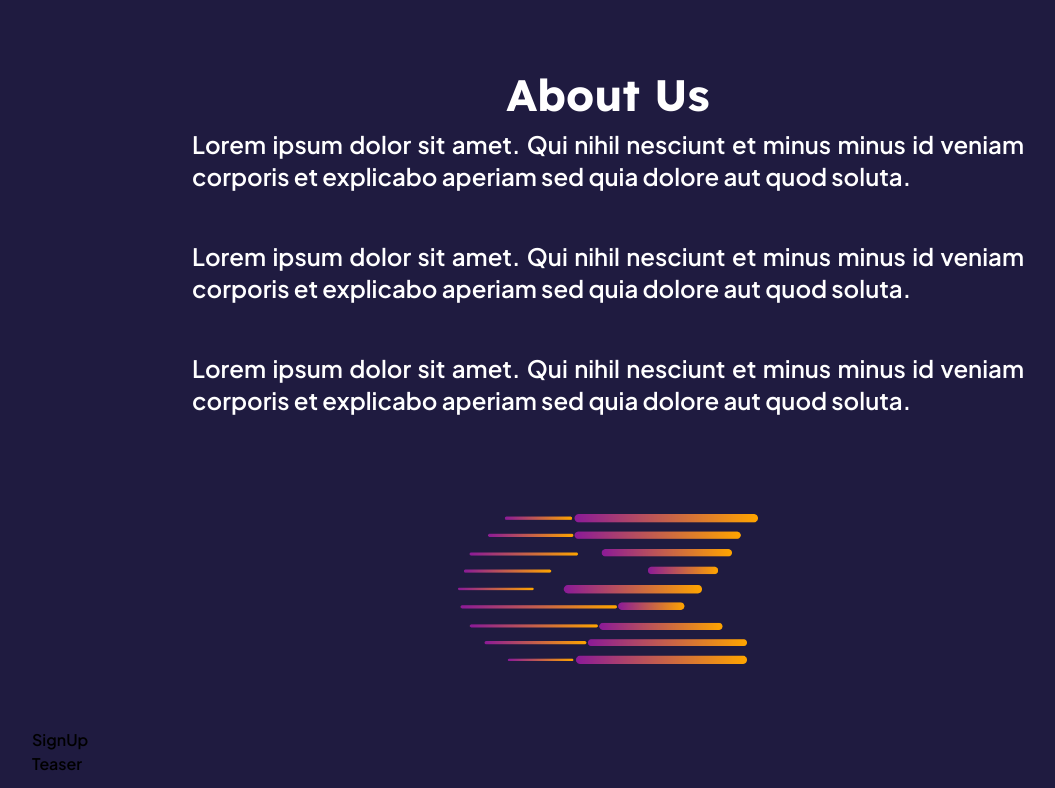
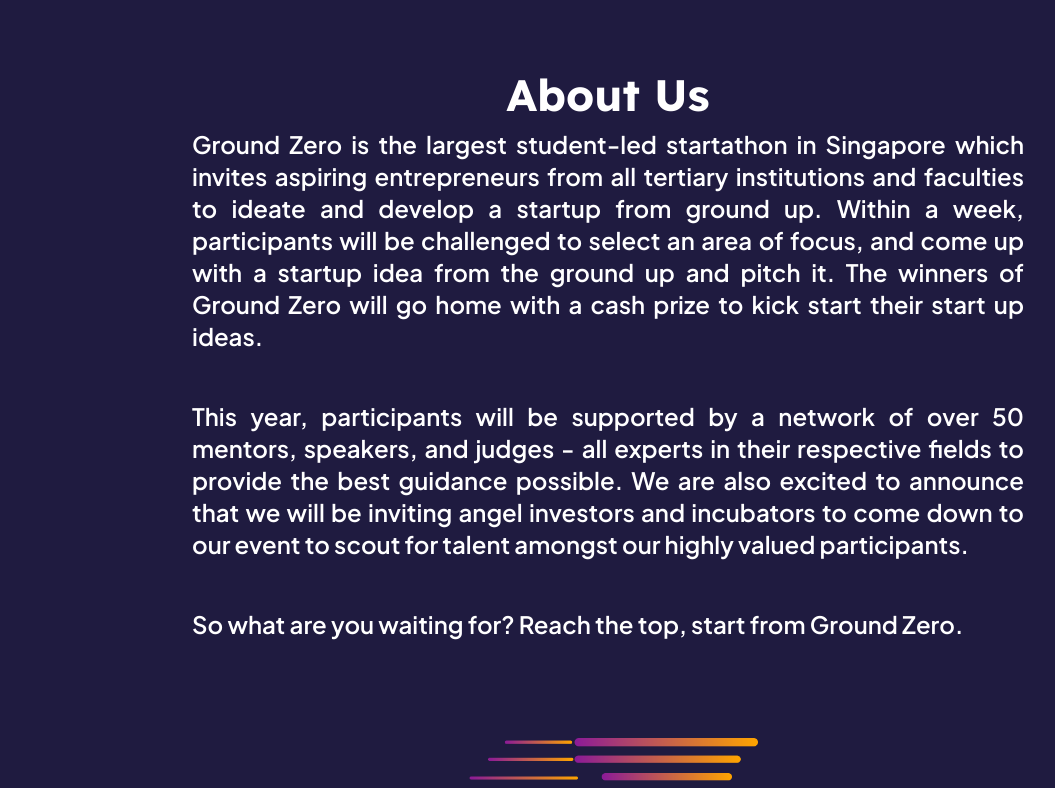
Before and after one commit to groundzero2023/groundzero-website, a React (Vite) app in the folder groundzero/: page / in a window 1280 px wide. Shown: the part 980-1768 px from the top of the page, without its empty margins (32-1087 px from the left). Built offline with nearby package versions, Linux system fonts and the light colour scheme.

Commit message:
Modify content for `About`

```diff
--- a/groundzero/src/constants/index.js
+++ b/groundzero/src/constants/index.js
@@ -517,15 +517,15 @@ export const statementReleaseDate = "March 1, 2023 00:00:00"
 export const aboutUs = [
   {
     id: "para1",
-    content: "Lorem ipsum dolor sit amet. Qui nihil nesciunt et minus minus id veniam corporis et explicabo aperiam sed quia dolore aut quod soluta.",
+    content: "Ground Zero is the largest student-led startathon in Singapore which invites aspiring entrepreneurs from all tertiary institutions and faculties to ideate and develop a startup from ground up. Within a week, participants will be challenged to select an area of focus, and come up with a startup idea from the ground up and pitch it. The winners of Ground Zero will go home with a cash prize to kick start their start up ideas.",
   },
   {
     id: "para2",
-    content: "Lorem ipsum dolor sit amet. Qui nihil nesciunt et minus minus id veniam corporis et explicabo aperiam sed quia dolore aut quod soluta.",
+    content: "This year, participants will be supported by a network of over 50 mentors, speakers, and judges - all experts in their respective fields to provide the best guidance possible. We are also excited to announce that we will be inviting angel investors and incubators to come down to our event to scout for talent amongst our highly valued participants.",
   },
   {
     id: "para3",
-    content: "Lorem ipsum dolor sit amet. Qui nihil nesciunt et minus minus id veniam corporis et explicabo aperiam sed quia dolore aut quod soluta.",
+    content: "So what are you waiting for? Reach the top, start from Ground Zero.",
   },
 ];
 
```
